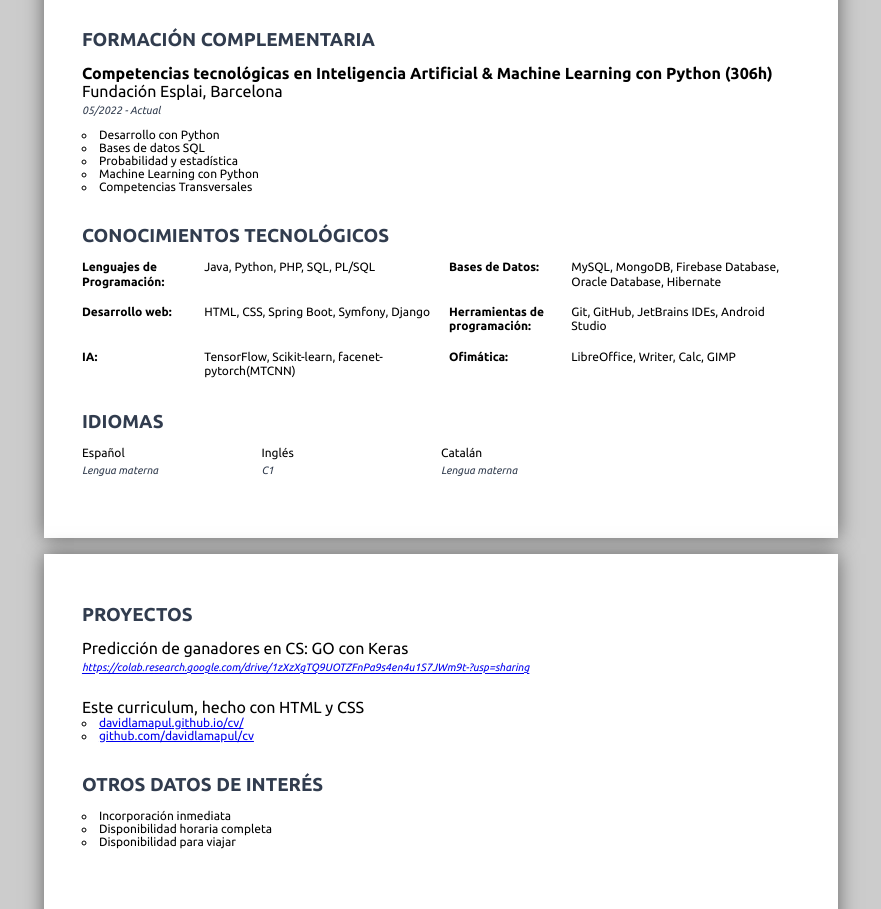
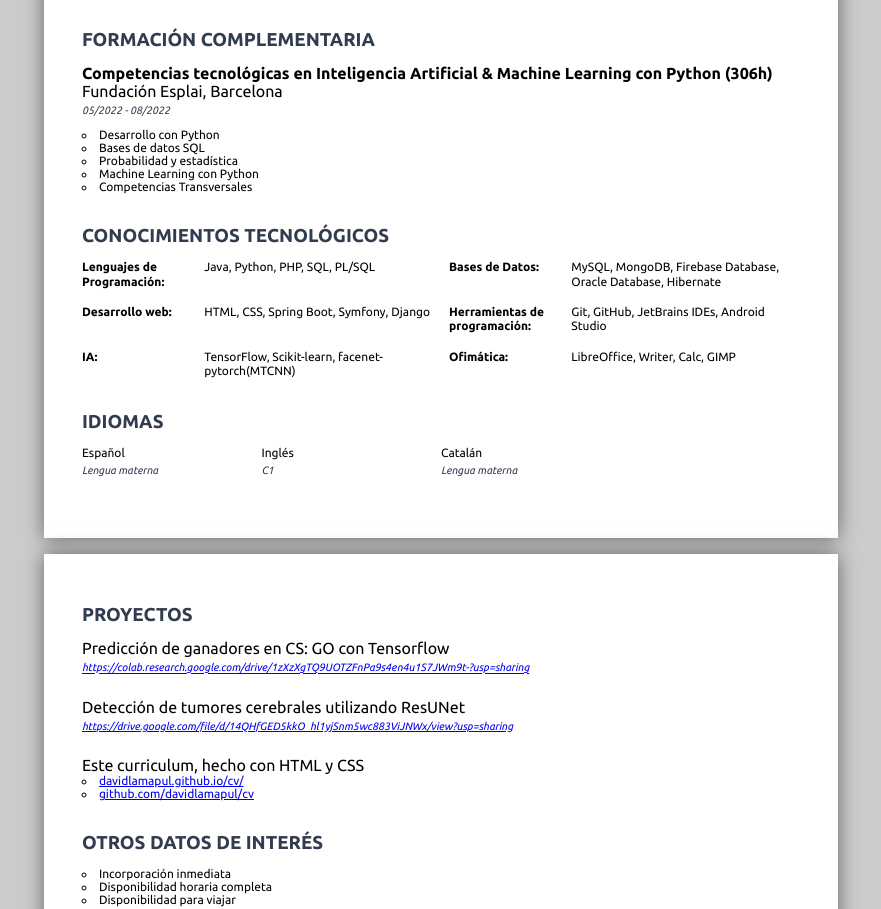
Before and after one commit to davidlamapul/cv, a plain HTML site: page index.html in a window 1280 px wide. Shown: the part 601-1510 px from the top of the page, without its empty margins (199-1080 px from the left). Drawn offline with Linux system fonts and the light colour scheme.

Commit message:
Adding tumor detector project

```diff
--- a/index.html
+++ b/index.html
@@ -16,7 +16,7 @@
             <img class="profilePic" src="img/david.png">
             <h1>David Lama Pulido</h1>
             <h3>Desarrollador de Aplicaciones Multiplataforma</h3>
-            <p>Soy un apasionado de la programación, con gran vigor en el trabajo. Proactivo y con iniciativa delante de
+            <p>Me gusta programar y a prender cosas nuevas, con gran vigor en el trabajo. Proactivo y con iniciativa delante de
                 los retos.</p>
         </div>
         <div class="separator">
@@ -80,7 +80,7 @@
             <div class="group-list">
                 <h3 class="b">Competencias tecnológicas en Inteligencia Artificial & Machine Learning con Python (306h)</h3>
                 <h3>Fundación Esplai, Barcelona</h3>
-                <sub>05/2022 - Actual</sub>
+                <sub>05/2022 - 08/2022</sub>
                 <ul>
                     <li>Desarrollo con Python</li>
                     <li>Bases de datos SQL</li>
@@ -136,10 +136,19 @@
         <div class="group">
             <h2>PROYECTOS</h2>
             <div class="group-list">
-                <h3>Predicción de ganadores en CS: GO con Keras</h3>
-                <sub><a href="https://colab.research.google.com/drive/1zXzXgTQ9UOTZFnPa9s4en4u1S7JWm9t-?usp=sharing">
+                <h3>Predicción de ganadores en CS: GO con Tensorflow</h3>
+                <sub><a href="https://colab.research.google.com/drive/1zXzXgTQ9UOTZFnPa9s4en4u1S7JWm9t-?usp=sharing"
+                        target="_blank">
                     https://colab.research.google.com/drive/1zXzXgTQ9UOTZFnPa9s4en4u1S7JWm9t-?usp=sharing</a></sub>
             </div>
+
+            <div class="group-list">
+                <h3>Detección de tumores cerebrales utilizando ResUNet</h3>
+                <sub><a href="https://drive.google.com/file/d/14QHfGED5kkO_hl1yjSnm5wc883ViJNWx/view?usp=sharing"
+                        target="_blank">
+                    https://drive.google.com/file/d/14QHfGED5kkO_hl1yjSnm5wc883ViJNWx/view?usp=sharing</a></sub>
+            </div>
+
             <div class="group-list">
                 <h3>Este curriculum, hecho con HTML y CSS</h3>
                 <ul style="margin: 0">
```
